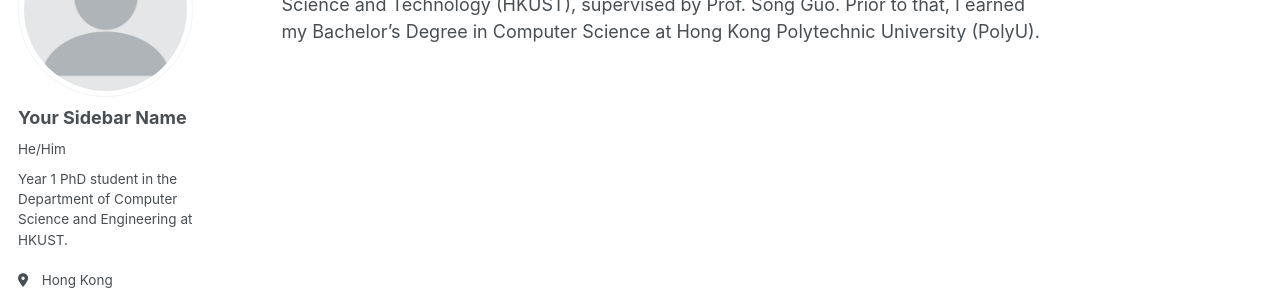
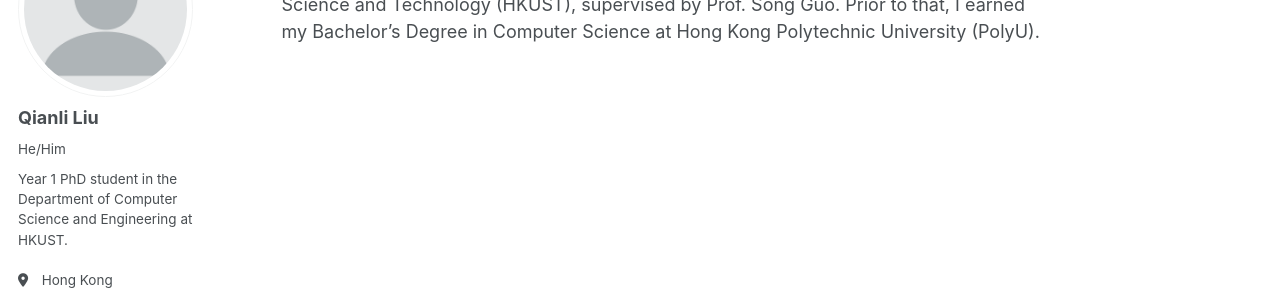
Before and after one commit to Liu-KM/liu-km.github.io, a Jekyll site: the page built from _pages/about.md, in a window 1280 px wide. Shown: the part 177-475 px from the top of the page. Built offline with Jekyll 4.4.1, drawn with Linux system fonts in a browser that asks for light colours; some web fonts are replaced.

Commit message:
update the personal info

```diff
--- a/_config.yml
+++ b/_config.yml
@@ -23,7 +23,7 @@ repository               : "liu-km/liu-km.github.io"
 author:
   # Biographic information
   avatar           : "profile.png"
-  name             : "Your Sidebar Name"
+  name             : "Qianli Liu"
   pronouns         : "He/Him" # Pronouns for the author
   shortname        : "KM" # Short name for the author
   bio              : "Year 1 PhD student in the Department of Computer Science and Engineering at HKUST."
```
